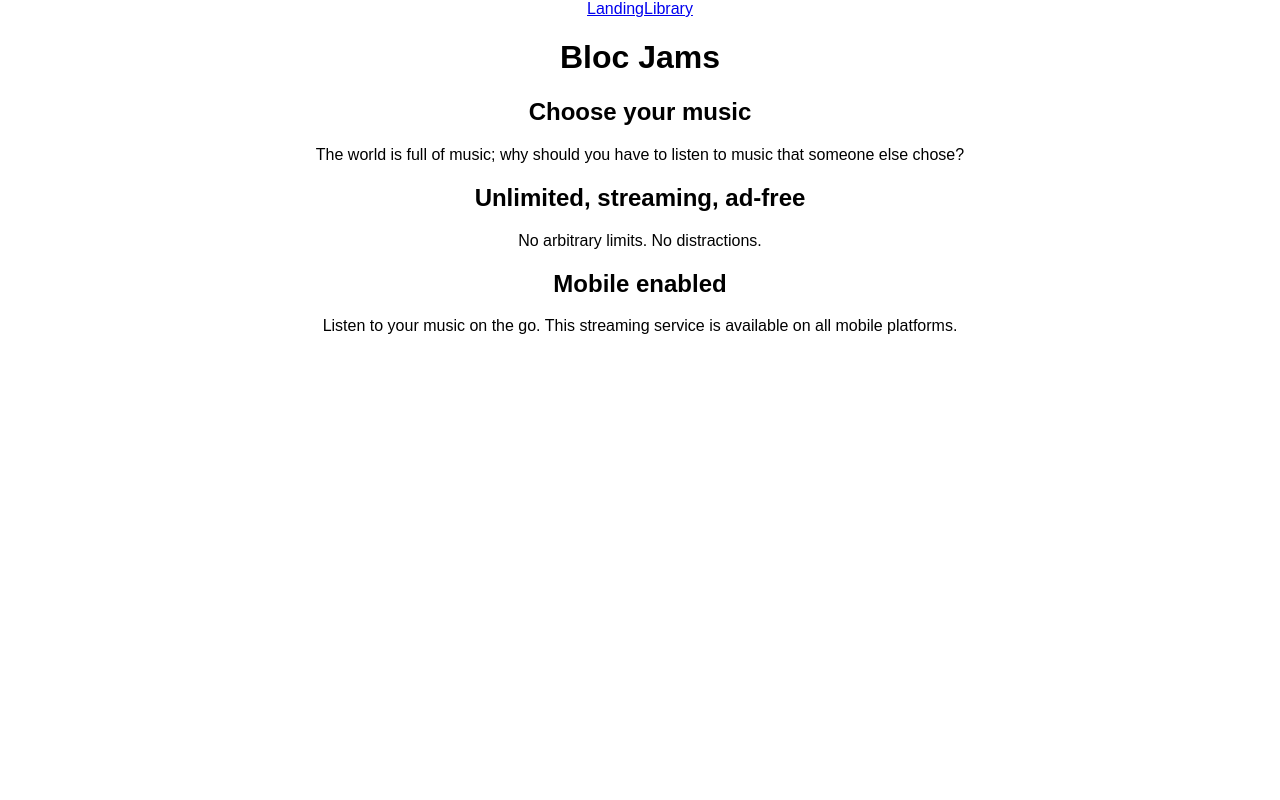
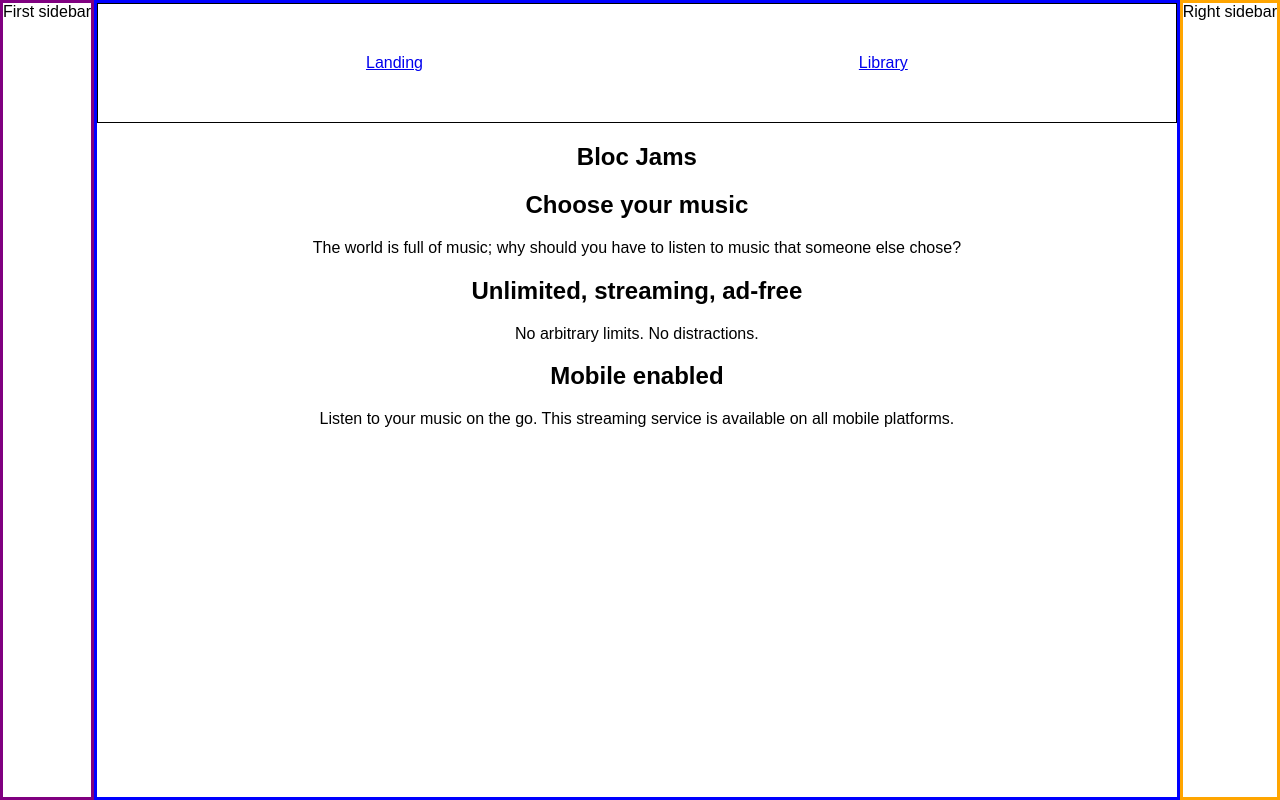
Before and after one commit to sansae/bloc-jams-react, a React (Create React App) app: page / in a window 1280 px wide. Built offline with nearby package versions, Linux system fonts and the light colour scheme.

Commit message:
add styles using flexbox, including left and right sidebars (asides)

```diff
--- a/src/App.css
+++ b/src/App.css
@@ -1,30 +1,8 @@
 .App {
   text-align: center;
-}
-
-.App-logo {
-  animation: App-logo-spin infinite 20s linear;
-  height: 80px;
-}
-
-.App-header {
-  background-color: #222;
-  height: 150px;
-  padding: 20px;
-  color: white;
-}
-
-.App-title {
-  font-size: 1.5em;
-}
-
-.App-intro {
-  font-size: large;
-}
-
-@keyframes App-logo-spin {
-  from { transform: rotate(0deg); }
-  to { transform: rotate(360deg); }
+  min-height: 100vh;
+  display: flex;
+  flex-direction: column;
 }
 
 #song-list {
@@ -34,3 +12,36 @@
 table, tbody, tr, th, td {
   border: 1px solid black;
 }
+
+nav {
+  border: 1px solid black;
+  display: flex;
+  justify-content: space-around;
+  padding: 50px;
+}
+
+.content {
+  display: flex;
+  flex: 1;
+}
+
+.columns {
+  display: flex;
+  flex: 1;
+}
+
+.main {
+  border: 3px solid blue;
+  order: 2;
+  flex: 1;
+}
+
+.first-sidebar {
+  order: 1;
+  border: 3px solid purple;
+}
+
+.second-sidebar {
+  border: 3px solid orange;
+  order: 3;
+}
--- a/src/App.js
+++ b/src/App.js
@@ -9,6 +9,9 @@ class App extends Component {
   render() {
     return (
       <div className="App">
+        <section className="content">
+          <div className="columns">
+            <main className="main">
               <header>
                 <nav>
                   <Link to='/'>Landing</Link>
@@ -16,11 +19,14 @@ class App extends Component {
                 </nav>
                 <h1>Bloc Jams</h1>
               </header>
-        <main>
               <Route exact path="/" component={Landing} />
               <Route path="/library" component={Library} />
               <Route path="/album/:slug" component={Album} />
             </main>
+            <aside className="first-sidebar">First sidebar</aside>
+            <aside className="second-sidebar">Right sidebar</aside>
+          </div>
+        </section>
       </div>
     );
   }
```
Lines whose indentation alone changed are shown as unchanged.
